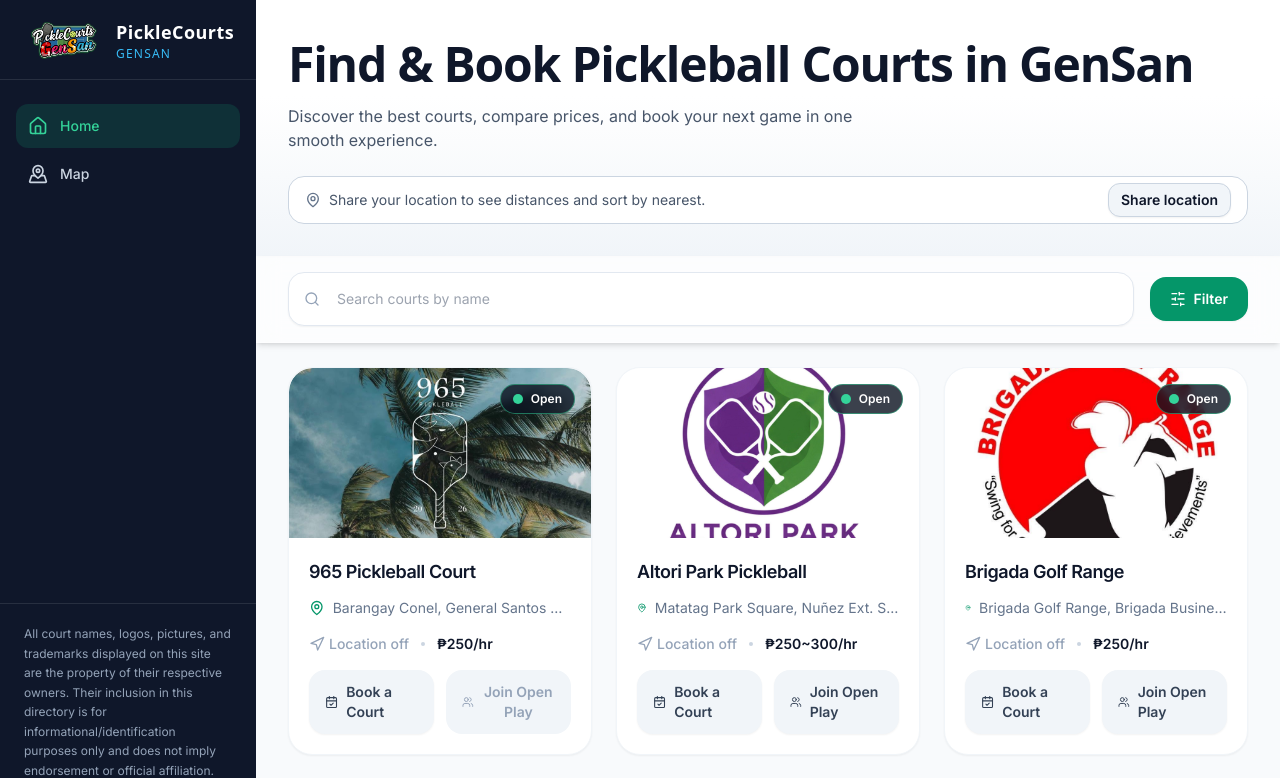
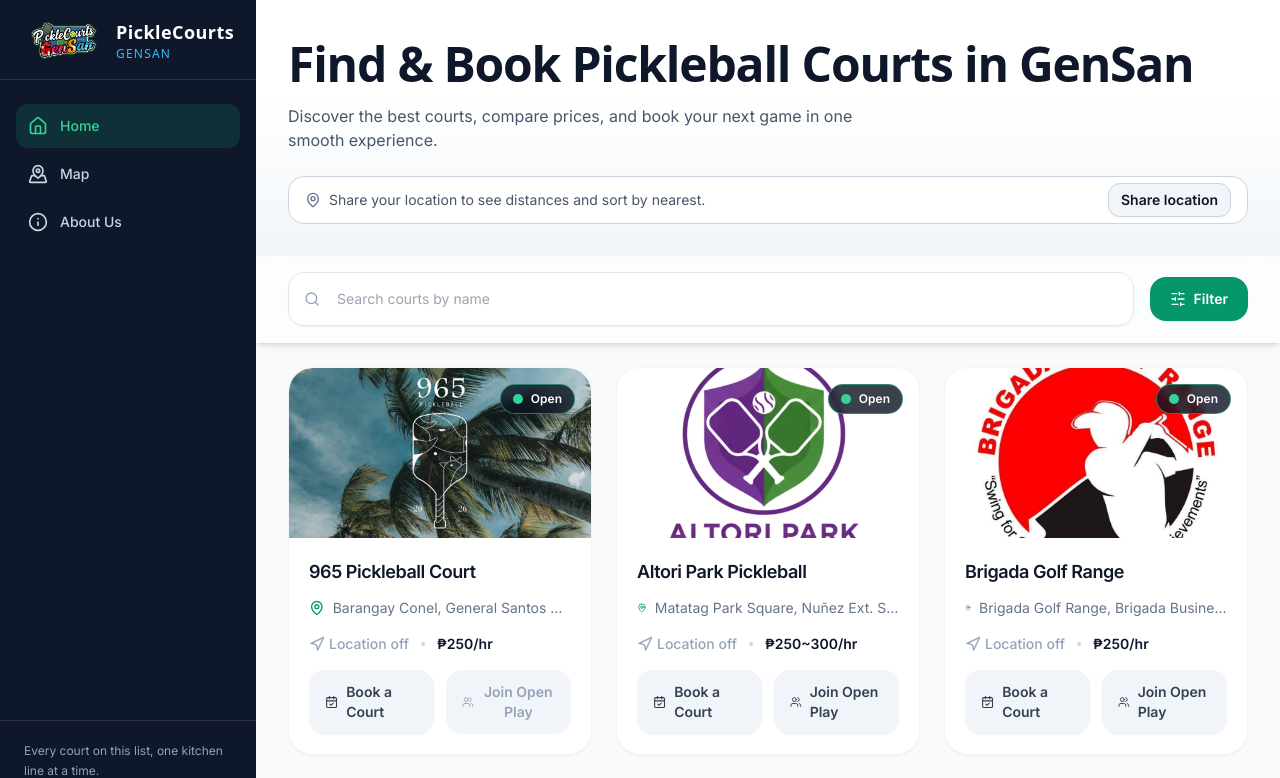
Before and after one commit to Keeeeo/PickleCourtsGensan, a React (Vite) app: page / in a window 1280 px wide. Shown: the top 778 px of the page. Built offline with nearby package versions, Linux system fonts and the light colour scheme; no server answers; grey boxes are pictures that could not be loaded.

Commit message:
UPDATE: Sidebar

```diff
--- a/src/components/Sidebar.jsx
+++ b/src/components/Sidebar.jsx
@@ -1,9 +1,10 @@
 import { NavLink } from 'react-router-dom'
-import { Home, MapPinned } from 'lucide-react'
+import { Home, MapPinned, Info } from 'lucide-react'
 
 const navItems = [
   { to: '/', label: 'Home', icon: Home, end: true },
   { to: '/map', label: 'Map', icon: MapPinned },
+  { to: '/about', label: 'About Us', icon: Info },
 ]
 
 export default function Sidebar({ onOpenFilters }) {
@@ -39,7 +40,7 @@
 
       <div className="hidden lg:block px-6 py-5 border-t border-white/10">
         <p className="text-slate-400 text-xs leading-relaxed">
-          All court names, logos, pictures, and trademarks displayed on this site are the property of their respective owners. Their inclusion in this directory is for informational/identification purposes only and does not imply endorsement or official affiliation.
+          Every court on this list, one kitchen line at a time.
         </p>
       </div>
     </aside>
```
